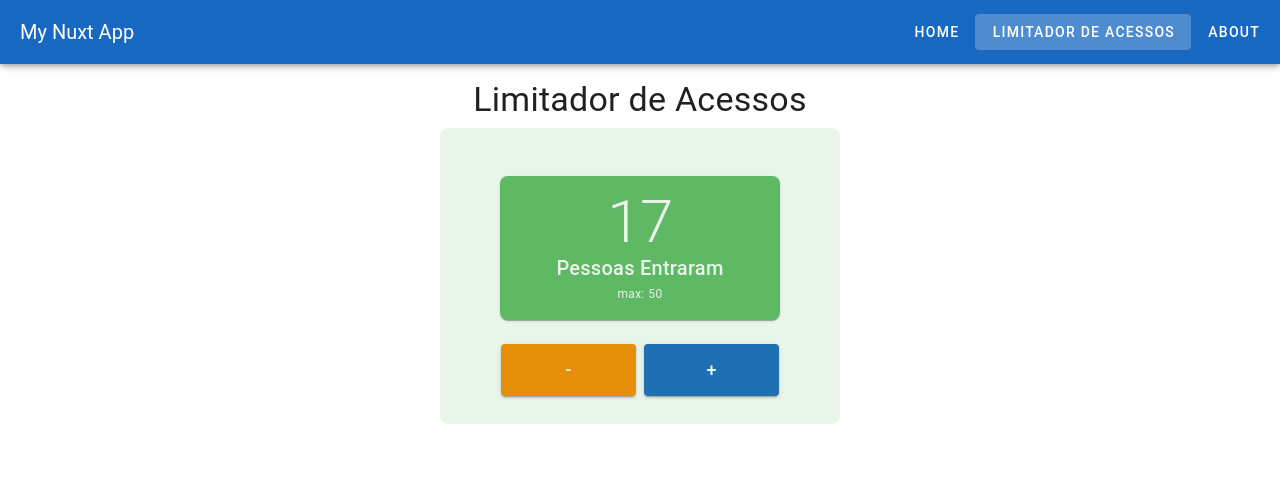
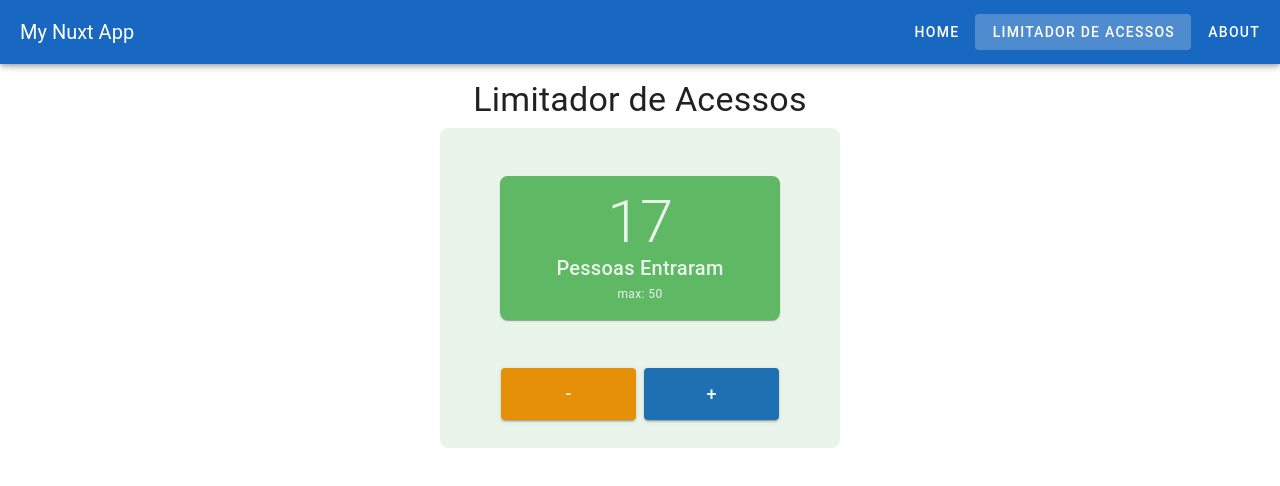
Before and after one commit to betogroo/nuxt-base, a Nuxt app: page /counter in a window 1280 px wide. Shown: the top 486 px of the page. Built offline with nearby package versions, Linux system fonts and the light colour scheme.

Commit message:
refactor: add margin botton on actions

```diff
--- a/app/pages/counter.vue
+++ b/app/pages/counter.vue
@@ -20,7 +20,7 @@
           <h4 class="text-caption">max: 50</h4>
         </v-card>
       </v-card-text>
-      <v-card-actions class="justify-center">
+      <v-card-actions class="justify-center mt-6">
         <v-btn
           color="warning"
           size="x-large"
```
